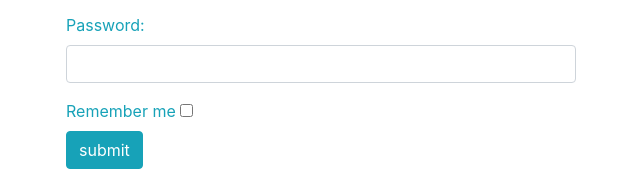
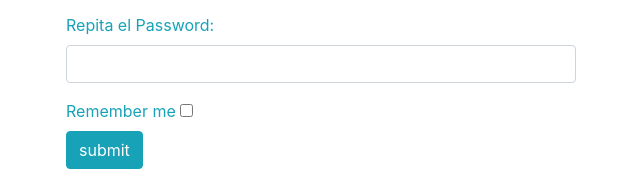
Before and after one commit to worldonlinegame/Web, a plain HTML site: page registro.html in a window 1280 px wide. Shown: the part 290-472 px from the top of the page, 319-959 px from the left. Drawn offline with nearby package versions, Linux system fonts and the light colour scheme.

Commit message:
Modificación del pg registro imput

```diff
--- a/registro.html
+++ b/registro.html
@@ -28,7 +28,7 @@
                                 <input type="password" name="password" id="password" class="form-control">
                             </div>
                             <div class="form-group">
-                                <label for="password" class="text-info">Password:</label><br>
+                                <label for="password" class="text-info">Repita el Password:</label><br>
                                 <input type="password" name="password" id="password" class="form-control">
                             </div>
                             <div class="form-group">
```
